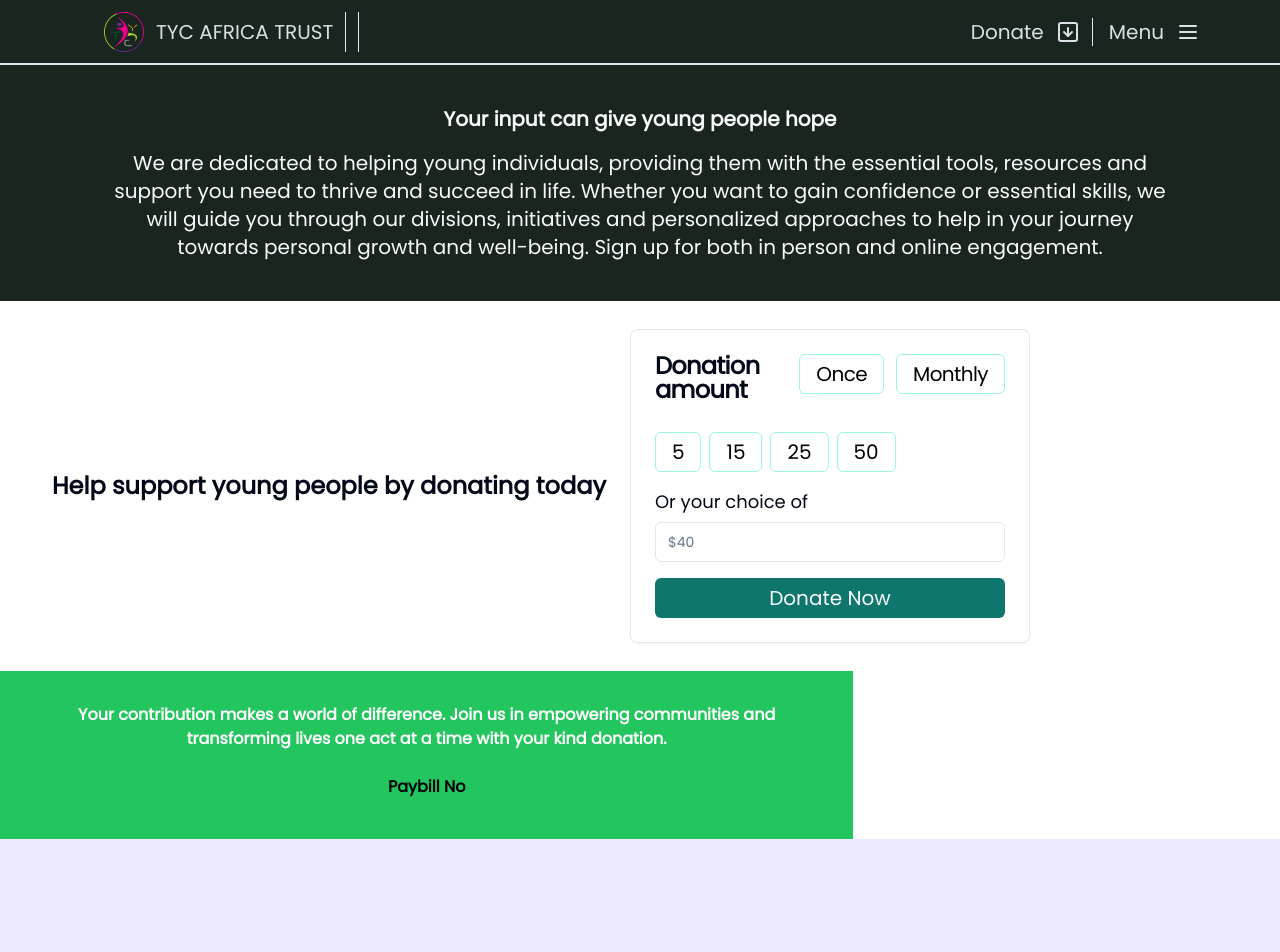
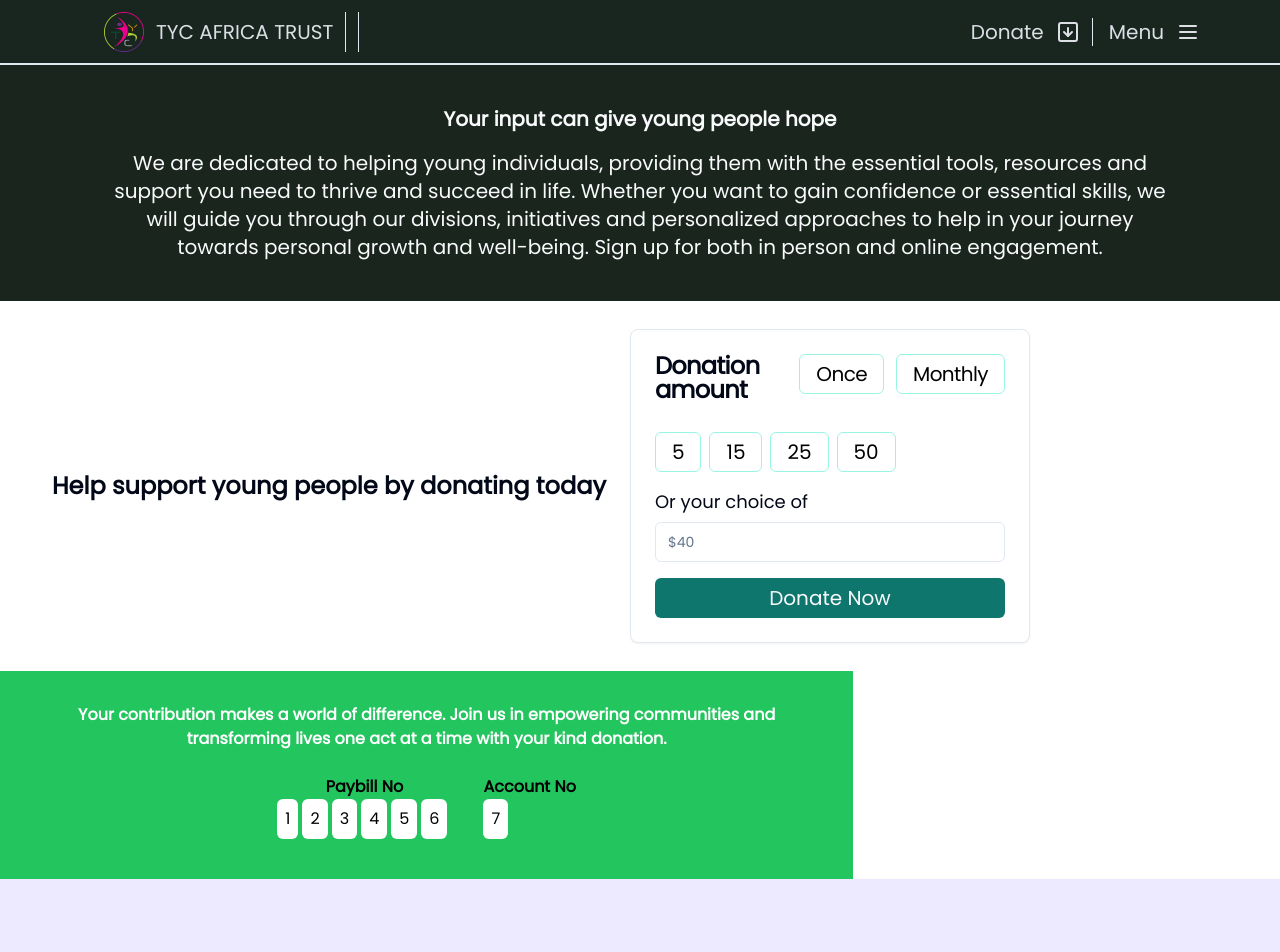
Before and after one commit to BabaMboga/TYC-main, a Next.js app: page /support-us/donate in a window 1280 px wide. Shown: the top 952 px of the page. Built offline with nearby package versions, Linux system fonts and the light colour scheme.

Commit message:
Almost finished on new changes

```diff
--- a/components/MpesaCard.tsx
+++ b/components/MpesaCard.tsx
@@ -12,6 +12,36 @@ const MpesaCard = () => {
                         <p className="font-bold text-black">
                             Paybill No
                         </p>
+                        <div className="flex">
+                          <div className="bg-white p-2 rounded-md mr-1">
+                            <p className="text-black">1</p>
+                          </div>
+                          <div className="bg-white p-2 rounded-md mr-1">
+                            <p className="text-black">2</p>
+                          </div>
+                          <div className="bg-white p-2 rounded-md mr-1">
+                            <p className="text-black">3</p>
+                          </div>
+                          <div className="bg-white p-2 rounded-md mr-1">
+                            <p className="text-black">4</p>
+                          </div>
+                          <div className="bg-white p-2 rounded-md mr-1">
+                            <p className="text-black">5</p>
+                          </div>
+                          <div className="bg-white p-2 rounded-md mr-1">
+                            <p className="text-black">6</p>
+                          </div>
+                        </div>
+                    </div>
+                    <div className="p-2 rounded-md ml-4">
+                      <p className="font-bold text-black">
+                        Account No
+                      </p>
+                      <div className="flex">
+                        <div className="bg-white p-2 rounded-md mr-1">
+                          <p className="text-black">7</p>
+                        </div>
+                      </div>
                     </div>
                 </div>
 
```
